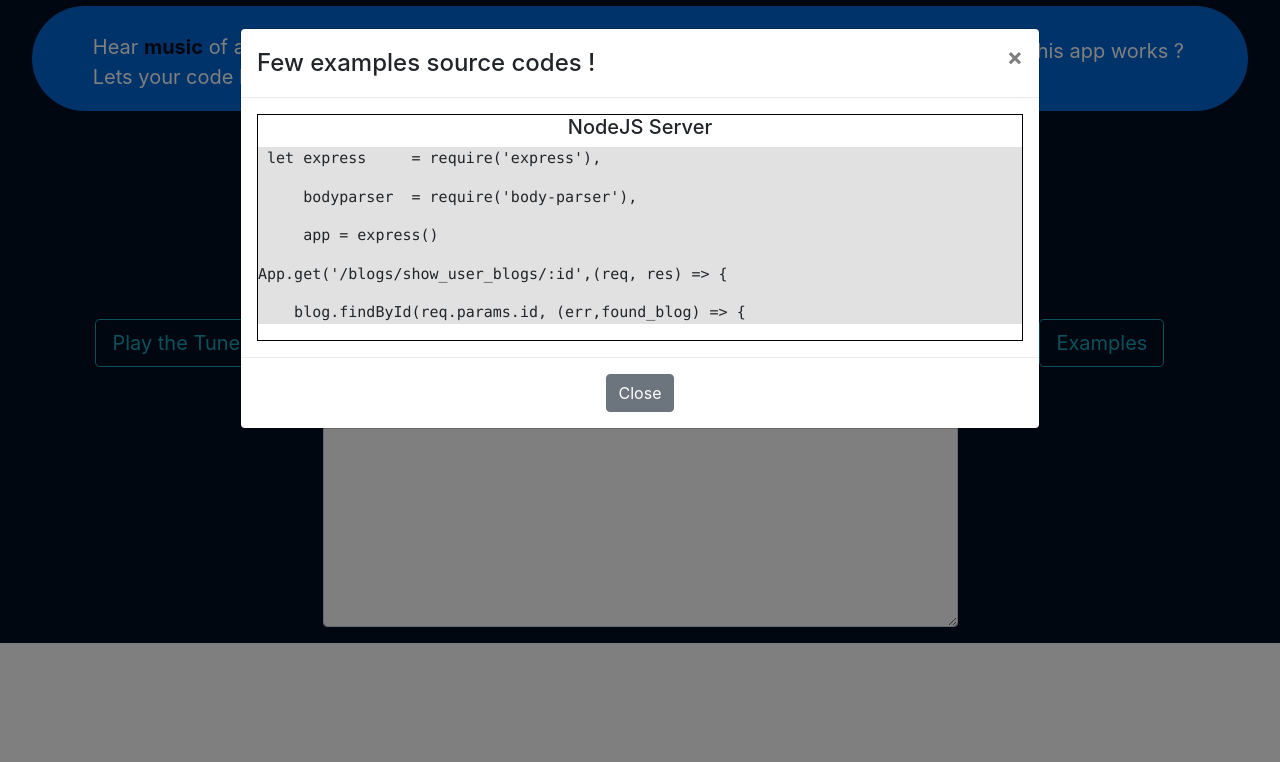
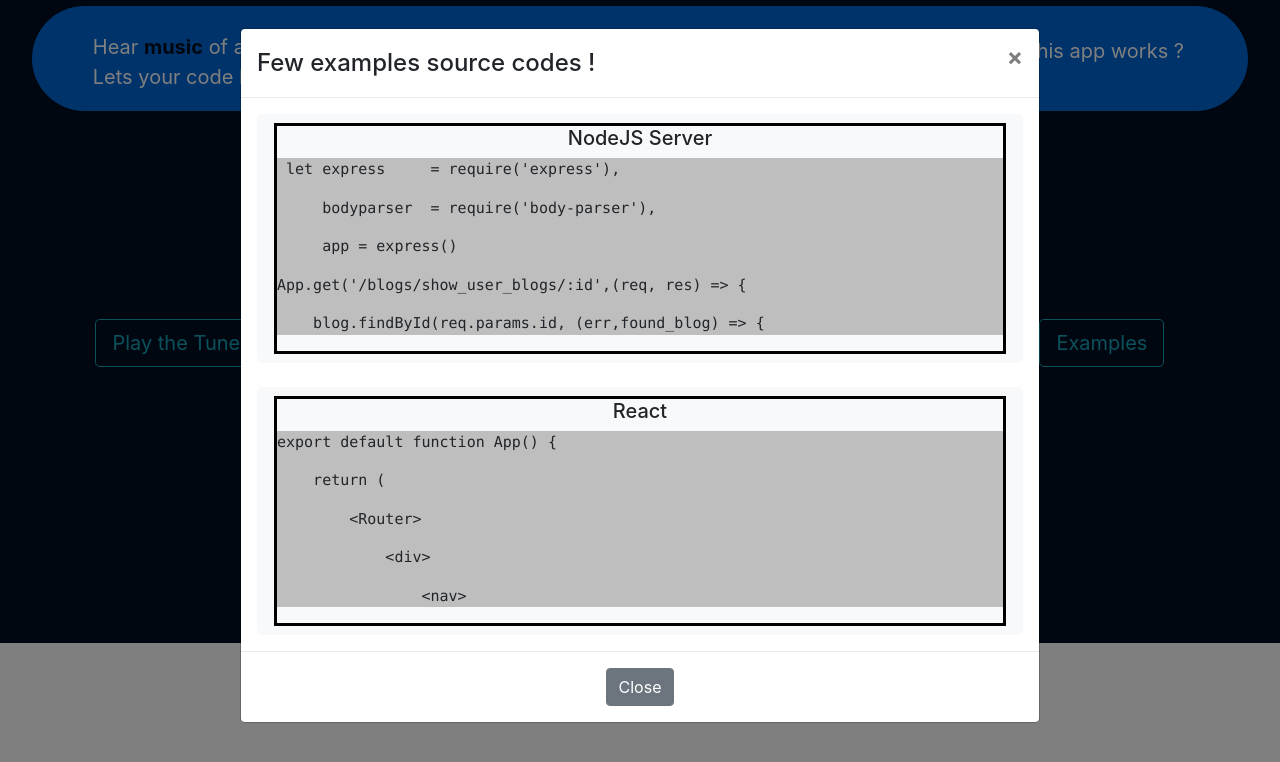
Before and after one commit to kishanpatel22/codetunes, a React (Create React App) app: page / in a window 1280 px wide. Both pictures are taken after a click on the button "Examples". Shown: the top 762 px of the page. Built offline with nearby package versions, Linux system fonts and the light colour scheme.

Commit message:
now able to add examples in actual textarea

```diff
--- a/src/Example.js
+++ b/src/Example.js
@@ -4,34 +4,14 @@ class Example extends Component {
     constructor(props) {
         super(props)
         this.program = props.code.split("\n").slice(0, 5)
-        this.hover = false;
         this.name = props.name
-        console.log(this.program)
-
-        this.onHoverin = this.onHoverin.bind(this)
-        this.onHoverout = this.onHoverout.bind(this)
     }
-
-    onHoverin() {
-        this.hover = true;
-    }
-
-    onHoverout() {
-        this.hover = false;
-    }
-
     render() {
-        var div_style;
-        if (this.hover) {
-            div_style = {border: '10px solid black'}
-        } else {
-            div_style = {border: '1px solid black'}
-        }
         return(
-            <div style={div_style} onMouseOver={() => {this.onHoverin()}} onMouseOut={() => {this.onHoverout()}}>
-                <h5 style={{textAlign:'center'}}>{this.name}</h5>
-                <div style={{height:'30%', width:'100%'}}>
-                    <p style={{ backgroundColor:'#E1E1E1'}}>
+            <div style={{border: '3px solid black'}}>
+                <h5>{this.name}</h5>
+                <div>
+                    <p style={{ textAlign: 'left', backgroundColor:'#BEBEBE'}}>
                     {
                         this.program.map((line) =>
                             <pre style={{fontSize : '15px'}}>{line}</pre>
--- a/src/SourceCode.js
+++ b/src/SourceCode.js
@@ -21,8 +21,12 @@ class SourceCode extends Component {
         this.piano = Piano;
         this.gitar = Gitar;
 
+        this.programCode = "";
+
 		this.handleShow = this.handleShow.bind(this)
 		this.handleClose = this.handleClose.bind(this)
+        this.updateInputBox = this.updateInputBox.bind(this)
+        this.onChangeText = this.onChangeText.bind(this)
     }
 
 	handleClose() {
@@ -32,6 +36,15 @@ class SourceCode extends Component {
 	handleShow() {
 		this.setState({ show: true });
 	}
+
+    updateInputBox(programName) {
+        this.programCode = Program[programName];
+		this.setState({ show: false });
+    }
+
+    onChangeText(event) {
+        this.programCode = event.target.value;
+    }
 
     render() {
         return (
@@ -49,7 +62,9 @@ class SourceCode extends Component {
                                 <p style={{ color: 'white', fontSize: '20px', textAlign: 'center'}}>
                                     Gernerate your source code tunes !
                                 </p>
-                                <Form.Control placeHolder="{ Write Source Code }" as="textarea" rows="19" name="address"/>
+                                <Form.Control placeHolder="{ Write Source Code }" value={this.programCode}
+                                              onChange = {this.onChangeText}
+                                              as="textarea" rows="19" name="program"/>
                             </Form.Group>
                         </Form>
                     </Col>
@@ -69,7 +84,13 @@ class SourceCode extends Component {
                             </Modal.Title>
 					    </Modal.Header>
 					    <Modal.Body>
-                            <Example name="NodeJS Server" code={Program['nodejs']}/>
+                            <Button variant="light" size="lg" block  onClick={() => this.updateInputBox('nodejs')} >
+                                <Example name="NodeJS Server" code={Program['nodejs']}/>
+                            </Button>
+                            <br/>
+                            <Button variant="light" size="lg" block  onClick={() => this.updateInputBox('React')} >
+                                <Example name="React" code={Program['React']}/>
+                            </Button>
                         </Modal.Body>
 					    <Modal.Footer>
                             <div style={{margin:'auto'}}>
```
Also changed, not shown: 1 other file (tests, documents, lock files or other folders).
